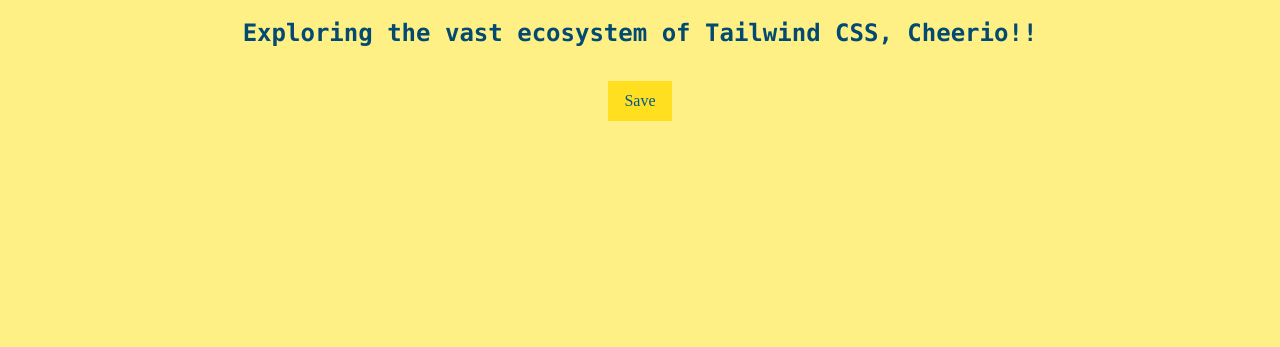
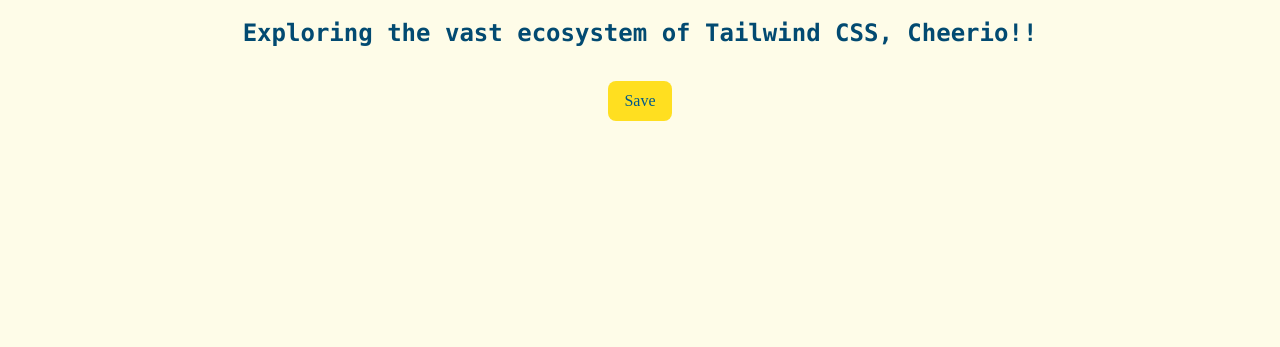
Before and after one commit to Timmydrax/Cardzeal, a plain HTML site: page index.html in a window 1280 px wide. Shown: the part 453-800 px from the top of the page. Drawn offline with nearby package versions, Linux system fonts and the light colour scheme.

Commit message:
CHORE: A random commit.

```diff
--- a/index.html
+++ b/index.html
@@ -7,13 +7,13 @@
     <link rel="stylesheet" href="./style.css" />
     <title>Telswap</title>
   </head>
-  <body class="h-screen w-screen bg-yellow-200 flex flex-col items-center justify-center gap-8">
+  <body class="h-screen w-screen bg-yellow-50 flex flex-col items-center justify-center gap-8">
     <h1 class="text-sky-900 font-mono font-bold text-5xl text-center">
       Updating this repository just to see if pushed to the renamed repo will
       work after resetting the repo URL..
     </h1>
     <h2 class="font-mono font-semibold text-sky-900 text-3xl text-center">Exploring the vast ecosystem of Tailwind CSS, Cheerio!!</h2>
     <h3 class="font-mono font-semibold text-sky-900 text-2xl text-center">Exploring the vast ecosystem of Tailwind CSS, Cheerio!!</h3>
-    <button class="bg-yellow-300 text-sky-800 px-4 py-2">Save</button>
+    <button class="bg-yellow-300 text-sky-800 px-4 py-2 rounded-lg ">Save</button>
   </body>
 </html>
```
